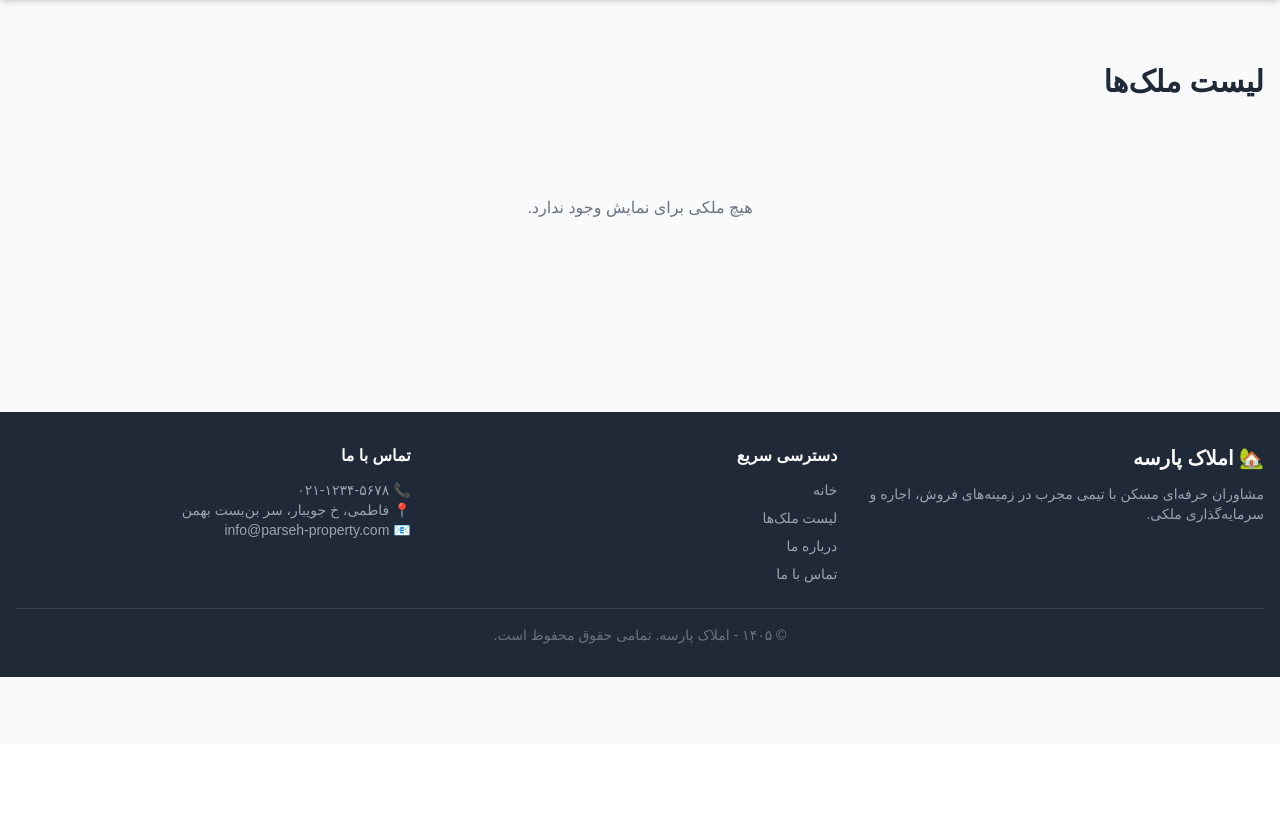
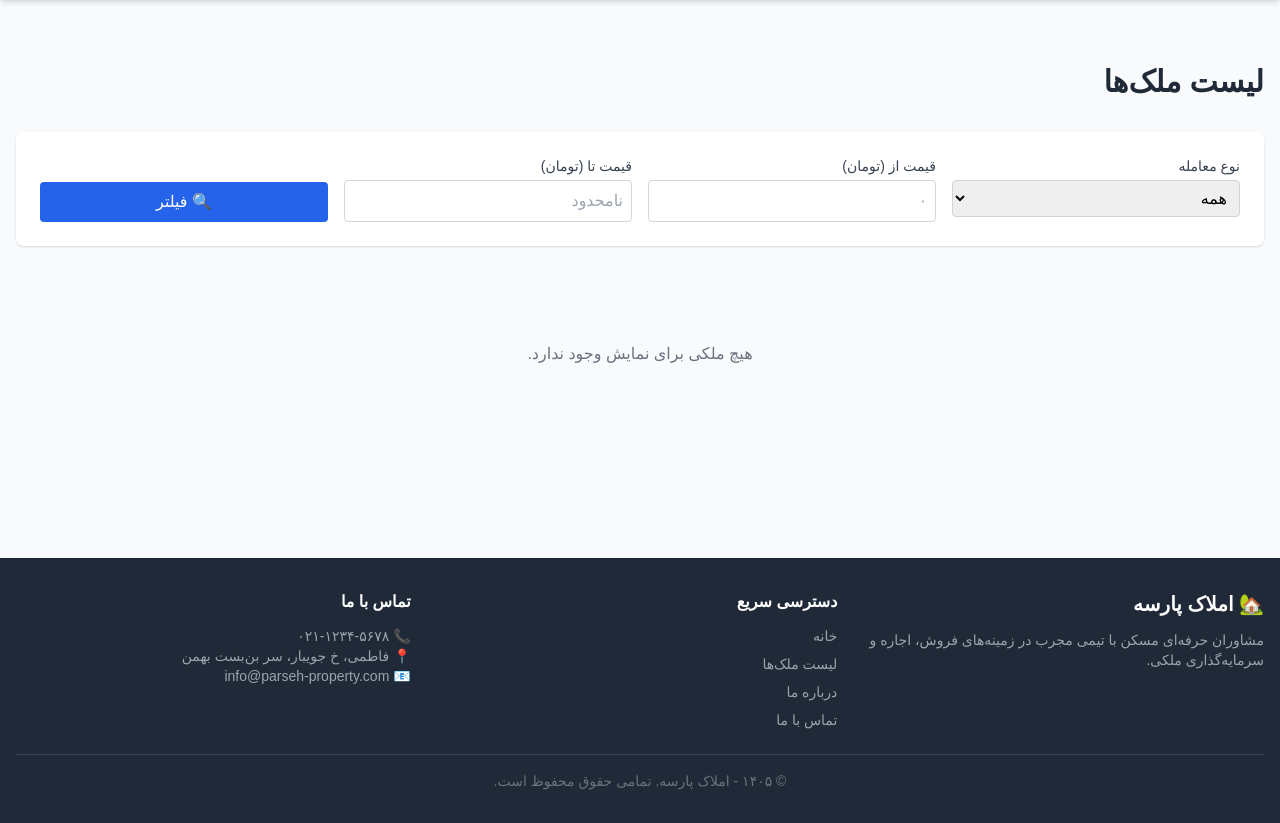
Before and after one commit to nimakhadeh/parseh_project, a Django app: template templates/core/property_list.html in a window 1280 px wide. Shown: the part 56-879 px from the top of the page. Before the commit the page ends 733 px from the top, so only its background shows below. Run offline with Django 5.2, Linux system fonts and the light colour scheme; the template is opened without the code that fills it, so the values that code supplies are empty; some libraries are stand-ins or nearby versions; some web fonts are replaced.

Commit message:
کامل کردن property_list.html با فرم فیلتر و رفع خطای لینک

```diff
--- a/templates/core/property_list.html
+++ b/templates/core/property_list.html
@@ -5,7 +5,52 @@
 {% block content %}
 <section class="container mx-auto px-4 py-16">
     <h1 class="text-3xl font-bold text-gray-800 mb-8">لیست ملک‌ها</h1>
-    <div class="grid grid-cols-1 sm:grid-cols-2 lg:grid-cols-3 gap-6">
+
+    <!-- فرم فیلتر با HTMX -->
+    <div class="bg-white rounded-lg shadow p-6 mb-8">
+        <form hx-get="{% url 'property_list' %}"
+              hx-target="#property-list"
+              hx-swap="innerHTML"
+              hx-push-url="true"
+              class="grid grid-cols-1 md:grid-cols-4 gap-4">
+
+            <!-- فیلتر نوع معامله -->
+            <div>
+                <label class="block text-sm font-medium text-gray-700 mb-1">نوع معامله</label>
+                <select name="transaction_type" class="w-full p-2 border border-gray-300 rounded focus:outline-none focus:ring-2 focus:ring-blue-500">
+                    <option value="">همه</option>
+                    <option value="sale" {% if transaction_type == 'sale' %}selected{% endif %}>فروش</option>
+                    <option value="rent" {% if transaction_type == 'rent' %}selected{% endif %}>اجاره</option>
+                </select>
+            </div>
+
+            <!-- قیمت از -->
+            <div>
+                <label class="block text-sm font-medium text-gray-700 mb-1">قیمت از (تومان)</label>
+                <input type="number" name="min_price" value="{{ min_price }}"
+                       placeholder="۰"
+                       class="w-full p-2 border border-gray-300 rounded focus:outline-none focus:ring-2 focus:ring-blue-500" />
+            </div>
+
+            <!-- قیمت تا -->
+            <div>
+                <label class="block text-sm font-medium text-gray-700 mb-1">قیمت تا (تومان)</label>
+                <input type="number" name="max_price" value="{{ max_price }}"
+                       placeholder="نامحدود"
+                       class="w-full p-2 border border-gray-300 rounded focus:outline-none focus:ring-2 focus:ring-blue-500" />
+            </div>
+
+            <!-- دکمه فیلتر -->
+            <div class="flex items-end">
+                <button type="submit" class="w-full bg-blue-600 hover:bg-blue-700 text-white px-6 py-2 rounded transition">
+                    🔍 فیلتر
+                </button>
+            </div>
+        </form>
+    </div>
+
+    <!-- لیست ملک‌ها -->
+    <div id="property-list" class="grid grid-cols-1 sm:grid-cols-2 lg:grid-cols-3 gap-6">
         {% for property in properties %}
         <div class="bg-white rounded-lg shadow hover:shadow-lg transition overflow-hidden">
             {% if property.image %}
@@ -21,8 +66,10 @@
                 </div>
                 <div class="flex justify-between items-center">
                     <span class="text-xs bg-blue-100 text-blue-800 px-2 py-1 rounded">{{ property.get_transaction_type_display }}</span>
-                    <a href="#" class="text-blue-600 hover:text-blue-800 text-sm">جزئیات &larr;</a>
-                    <a href="{% url 'property_detail' slug=property.slug %}" class="text-blue-600 hover:text-blue-800 text-sm">جزئیات &larr;</a>
+                    <a href="{% if property.slug %}{% url 'property_detail' slug=property.slug %}{% else %}#{% endif %}"
+                       class="text-blue-600 hover:text-blue-800 text-sm">
+                       جزئیات &larr;
+                    </a>
                 </div>
             </div>
         </div>
@@ -32,3 +79,14 @@
     </div>
 </section>
 {% endblock %}
+
+{% block extra_scripts %}
+<script>
+    // وقتی فیلترها عوض می‌شوند، به‌روزرسانی خودکار (اختیاری)
+    document.addEventListener('change', function(e) {
+        if (e.target.closest('form')) {
+            e.target.closest('form').dispatchEvent(new Event('submit'));
+        }
+    });
+</script>
+{% endblock %}
```
